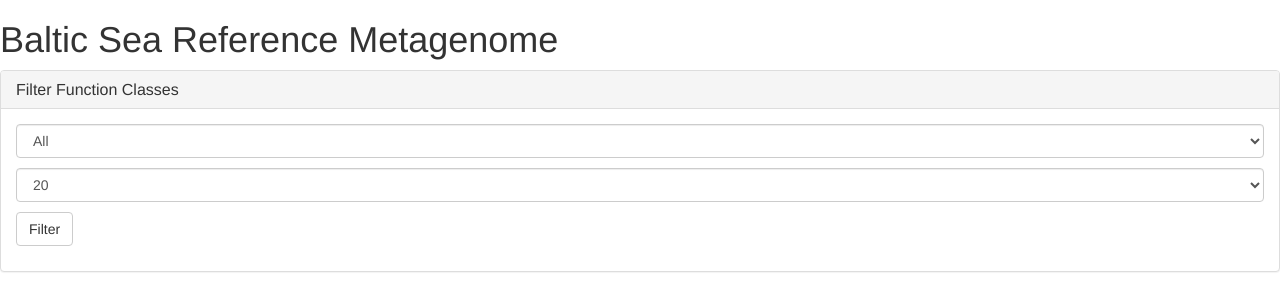
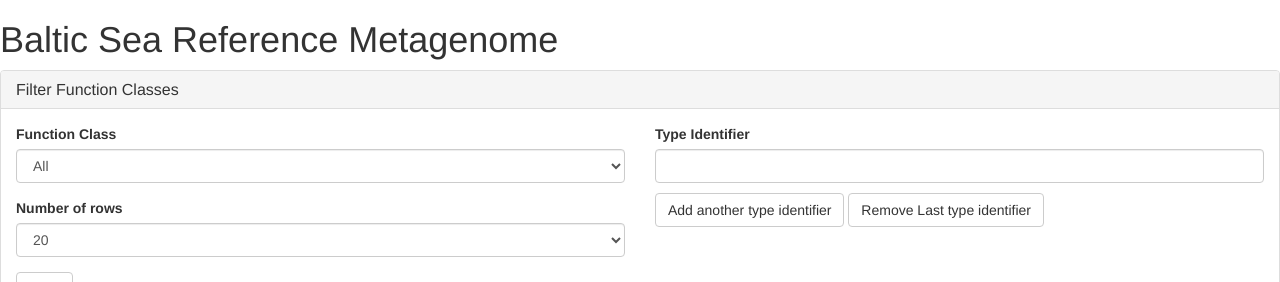
Before and after one commit to EnvGen/BARM_web_server, a Flask app: page / in a window 1280 px wide, after a click on "Filter Function Classes". Shown: the top 282 px of the page. Run offline with Flask 2, Linux system fonts and the light colour scheme; data that the repository does not hold is empty; some libraries are stand-ins or nearby versions.

Commit message:
Possible to choose specific type identifiers

```diff
--- a/app.py
+++ b/app.py
@@ -18,6 +18,7 @@ def index():
                     ('all', 'All')
                 ]
 
+    type_identifiers = []
     if form.validate_on_submit():
         function_class = form.function_class.data
         if function_class == 'all':
@@ -27,11 +28,18 @@ def index():
             limit = None
         else:
             limit = int(limit)
+        for type_identifier in form.type_identifiers.entries:
+            if type_identifier.data != '':
+                type_identifiers.append(type_identifier.data)
     else:
         function_class=None
         limit=20
+        form.type_identifiers.append_entry()
 
-    samples, table = Annotation.rpkm_table(limit=limit, function_class=function_class)
+    if type_identifiers == []:
+        type_identifiers = None
+
+    samples, table = Annotation.rpkm_table(limit=limit, function_class=function_class, type_identifiers=type_identifiers)
 
     return render_template('index.html',
             table=table,
--- a/forms.py
+++ b/forms.py
@@ -1,7 +1,8 @@
 from flask.ext.wtf import Form
-from wtforms import SelectField
+from wtforms import SelectField, TextField, FieldList
 
 
 class FunctionClassFilterForm(Form):
     function_class = SelectField(u'Function Classes', default='all')
     limit = SelectField(u'Limit', choices=[('10','10'), ('20', '20'), ('50', '50'), ('100', '100'), ('all', 'Show All')], default='20')
+    type_identifiers = FieldList(TextField(u'Type identifier'))
--- a/templates/index.html
+++ b/templates/index.html
@@ -12,23 +12,81 @@
     </div>
     <div id="collapseOne" class="panel-collapse collapse" role="tabpanel" aria-labelledby="headingOne">
       <div class="panel-body">
-        <form action="" method="post" name="filter" class="form-horizontal">
-          {{ form.hidden_tag() }}
-          <p>
-            {{ form.function_class(class="form-control") }}
-          </p>
-          <p>
-            {{ form.limit(class="form-control") }}
-          </p>
-          <p><button type="submit" class="btn btn-default">Filter</button></p>
-      </form>
 
+        <form action="" method="post" name="filter">
+          <div class="row">
+            <div class="col-md-6">
+                {{ form.hidden_tag() }}
+              <div class="form-group">
+                <label for="function_class">Function Class</label>
+                {{ form.function_class(class="form-control") }}
+              </div>
+              <div class="form-group">
+                <label for="limit">Number of rows</label>
+                {{ form.limit(class="form-control") }}
+              </div>
+            </div>
+            <div class="col-md-6">
+              <div class="form-group" id="type_identifiers">
+                <ul class="list-unstyled">
+                  {% for subfield in form.type_identifiers.entries %}
+                    <li>
+                    <label for={{ subfield.id }}>Type Identifier</label>
+                    {{ subfield(class="form-control") }}
+                    </li>
+                  {% endfor %}
+                </ul>
+                <button class="btn btn-default" type="button" id="AddAnotherTypeIdentifier">Add another type identifier</button>
+                <button class="btn btn-default" type="button" id="RemoveLastTypeIdentifier">Remove Last type identifier</button>
+              </div>
+            </div>
+          </div>
+          <button type="submit" class="btn btn-default">Filter</button>
+        </form>
       </div>
     </div>
   </div>
 </div>
 
 {% include 'function_classes_table.html' %}
+<script type=text/javascript>
+  $(document).ready(function () {
+      $('#AddAnotherTypeIdentifier').click(function () {
+          clone_field_list('.form-group#type_identifiers li:last');
+      });
 
+      $('#RemoveLastTypeIdentifier').click(function () {
+          remove_last_field_list('.form-group#type_identifiers li:last');
+      });
+  });
+
+  function clone_field_list(selector) {
+      var new_element = $(selector).clone(true);
+
+      /* Increment id integer with 1 */
+      var elem_id = new_element.find(':input')[0].id;
+      var elem_num = parseInt(elem_id.replace(/.*-([0-9]+).*/m, '$1')) + 1;
+
+      /* Update all input and label tags within the new element */
+      new_element.find(':input').each(function() {
+          var id = $(this).attr('id').replace('-' + (elem_num - 1), '-' + elem_num);
+          $(this).attr({'name': id, 'id': id}).val('').removeAttr('checked');
+      });
+      new_element.find('label').each(function() {
+          var new_for = $(this).attr('for').replace('-' + (elem_num - 1), '-' + elem_num);
+          $(this).attr('for', new_for);
+      });
+      $(selector).after(new_element);
+  }
+
+  function remove_last_field_list(selector) {
+      var elem_id = $(selector).find(':input')[0].id;
+      var elem_num = parseInt(elem_id.replace(/.*-([0-9]+).*/m, '$1'));
+
+      if (elem_num > 0) {
+        $(selector).remove();
+      }
+  }
+
+</script>
 {% endblock body %}
-<!-- $(this).attr('id') ) -->
```
